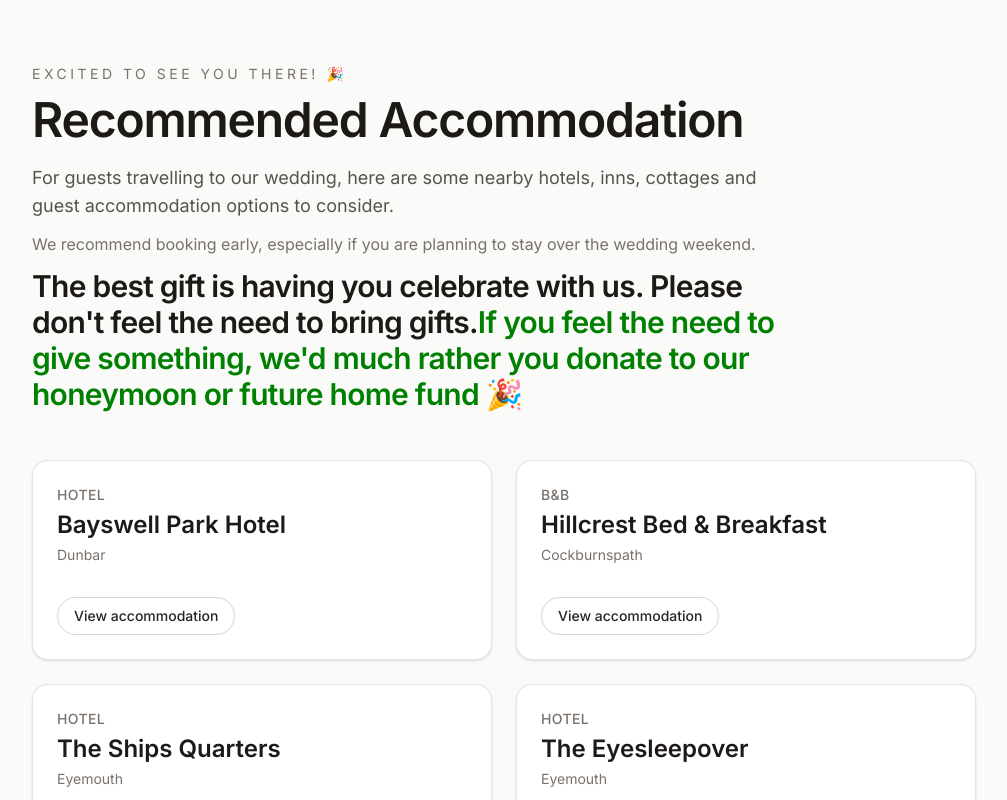
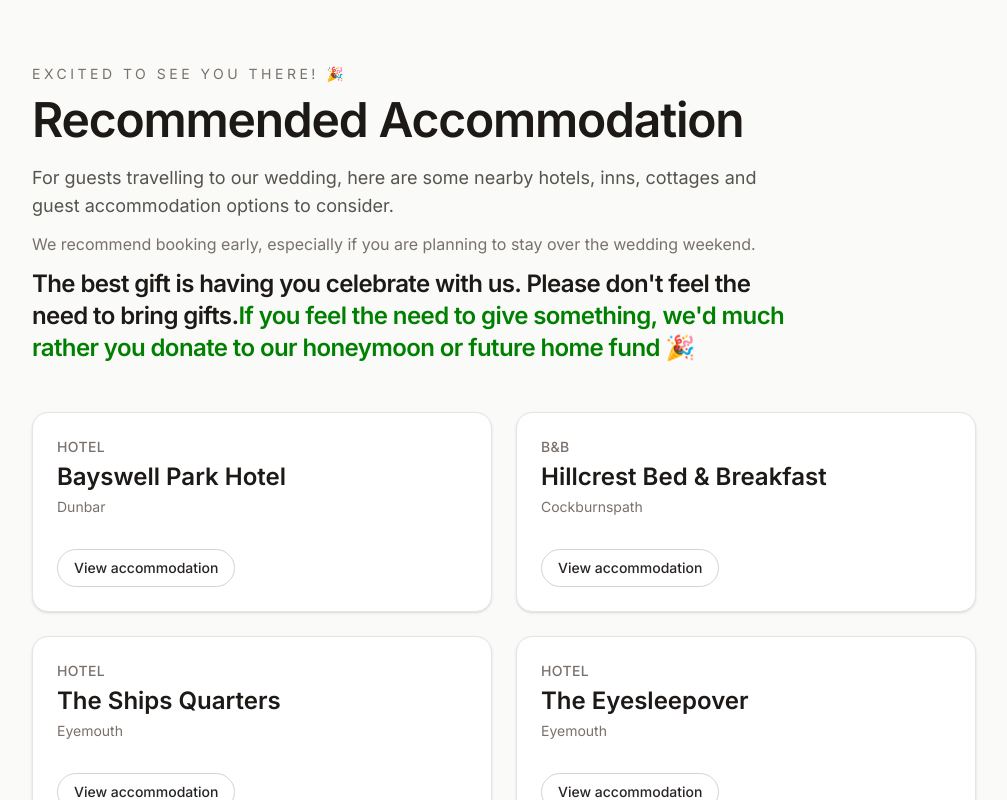
Before and after one commit to WilyBox/evite, a Next.js app: page /accommodation in a window 1280 px wide. Shown: the top 800 px of the page, without its empty margins (136-1143 px from the left). Built offline with nearby package versions, Linux system fonts and the light colour scheme; a web font is replaced by a local one.

Commit message:
updated font styles 2

```diff
--- a/app/accommodation/page.tsx
+++ b/app/accommodation/page.tsx
@@ -95,7 +95,7 @@ export default function AccommodationPage() {
             over the wedding weekend.
           </p>
 
-          <p className="mt-3 text-2xl font-semibold tracking-tight sm:text-3xl">
+          <p className="mt-3 text-2xl font-semibold tracking-tight sm:text-2xl">
             The best gift is having you celebrate with us. Please don't feel the need to bring gifts.
             <span style={{ color: 'green' }}>
             If you feel the need to give something, we'd much rather you donate to our honeymoon or future home fund 🎉
--- a/app/wedding-party/page.tsx
+++ b/app/wedding-party/page.tsx
@@ -138,7 +138,7 @@ export default async function WeddingPartyPage({ searchParams }: Props) {
             own kitchen and facilities.
           </p>
 
-          <p className="mt-3 text-2xl font-semibold tracking-tight sm:text-3xl">
+          <p className="mt-3 text-2xl font-semibold tracking-tight sm:text-2xl">
             The best gift is having you celebrate with us. Please don't feel the need to bring gifts.
             <span style={{ color: 'green' }}>
             If you feel the need to give something, we'd much rather you donate to our honeymoon or future home fund 🎉
```
